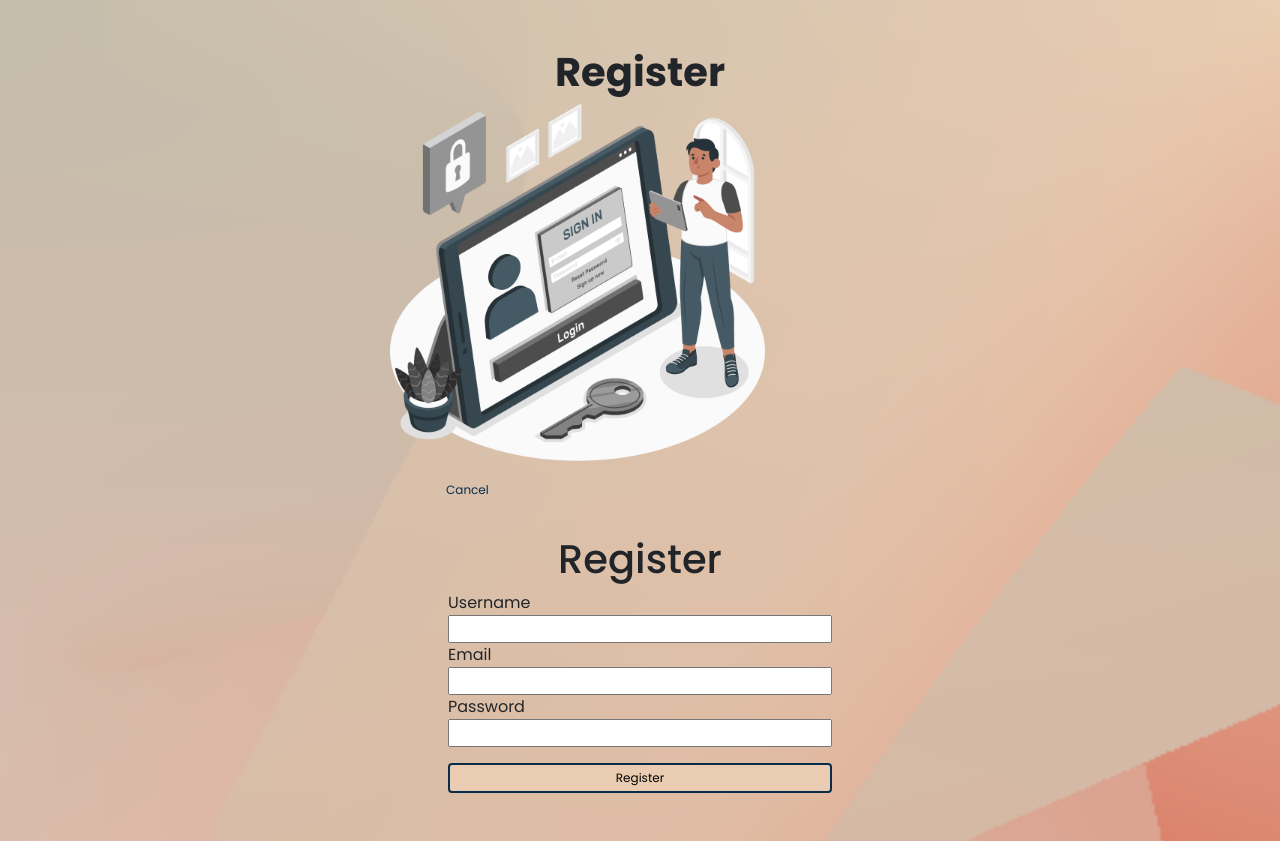
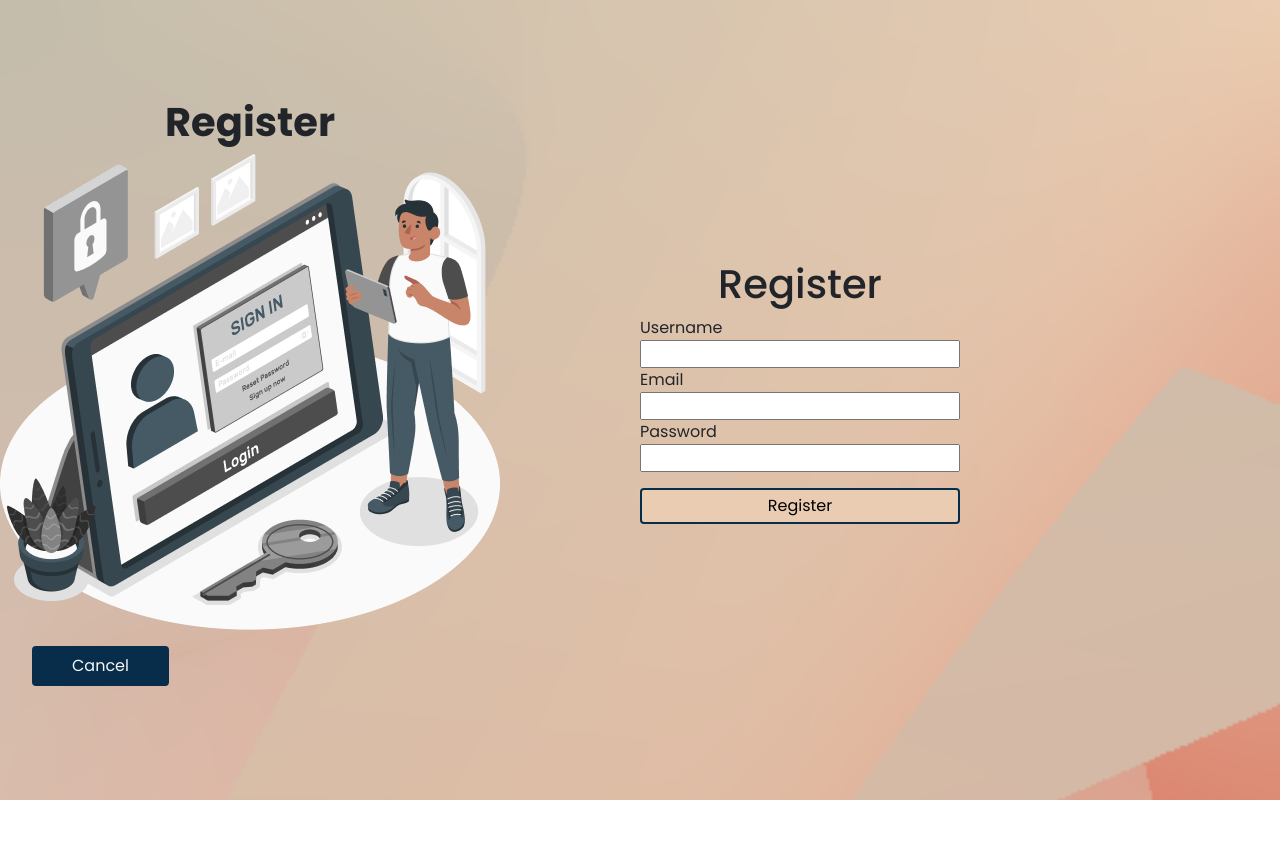
Before and after one commit to tech-4-impact-FE-3/Group-Project-2, a React (Vite) app: page /register in a window 1280 px wide. After the commit the page ends 800 px from the top, so only its background shows below. Built offline with nearby package versions, Linux system fonts and the light colour scheme.

Commit message:
responsive dasboard

```diff
--- a/src/App.css
+++ b/src/App.css
@@ -252,7 +252,7 @@
 
 .form-login,
 .form-register {
-    width: 120%;
+    width: 100%;
 }
 
 .return-btn {
@@ -269,7 +269,7 @@
     color: #F9F5F4;
 }
 
-@media only screen and (max-width:1345px) {
+@media only screen and (max-width:960px) {
     .index-content,
     .login-register-content {
         flex-direction: column;
@@ -396,52 +396,3 @@
 .overview {
     margin-top: 1rem;
 }
-
-@media only screen and (max-width:1440px) {
-    .index-content,
-    .login-content {
-        flex-direction: column;
-    }
-    .bg-image {
-        height: auto;
-    }
-    .page-img img {
-        width: 75%;
-    }
-    .page-img h1 {
-        margin-top: 3rem;
-    }
-    .index-text h1,
-    .login-text h1 {
-        margin: 2rem 0 0.5rem 0;
-        font-size: 2em;
-    }
-    .index-text p {
-        width: 75%;
-        margin: 0.5rem 0;
-        font-size: 0.75rem;
-    }
-    .login-text {
-        margin-right: 0;
-    }
-    .btn-darker {
-        margin: 1rem 0 2rem 0;
-        font-size: 0.75rem;
-        padding: 0.25rem 1.5rem;
-    }
-    .btn-lighter {
-        margin: 1rem 0 3rem 0;
-        font-size: 0.75rem;
-        padding: 0.25rem 1.5rem;
-    }
-    .return-btn .btn-darker {
-        margin-left: 0;
-        color: #072D4B;
-        background-color: transparent;
-    }
-    .return-btn .btn-darker:hover {
-        color: #F9F5F4;
-        background-color: transparent;
-    }
-
-}
--- a/src/pages/Dashboard.jsx
+++ b/src/pages/Dashboard.jsx
@@ -2,9 +2,7 @@ import React from 'react';
 import BarKategori from '../components/BarKategori';
 import BuatForum from '../components/BuatForum';
 import Navbar from '../components/Navbar';
-import education from "../img/asean-education.jpg";
-import politik from "../img/asean-politik.jpg";
-import kesehatan from "../img/asean-kesehatan.jpg";
+import ContainerForum from '../components/ContainerForum';
 
 const Dashboard = () => {
     return (
@@ -12,38 +10,9 @@ const Dashboard = () => {
             <Navbar />
             <div className="d-flex justify-content-between">
                 <BarKategori />
-                <div className="container-forum">
-                    <h2>Trending Forum</h2>
-                    <div className="forum">
-                        <img src={education} alt="image" />
-                        <div className="forum-info">
-                            <a href="#">
-                                <h3>Pemerintah Indonesia Ajak Negara ASEAN Fokus Pulihkan Pendidikan</h3>
-                            </a>
-                        </div>
-                        <div className="overview">
-                            Dalam pertemuan ke-12 Menteri Pendidikan se-ASEAN (Twelfth ASEAN Education Minister Meeting/12th ASED) di Hanoi, Vietnam, pada 13-14 Oktober 2022..
-                        </div>
-                    </div>
-                    <div className="forum">
-                        <img src={politik} alt="image" />
-                        <div className="forum-info">
-                            <h3>9 Bentuk Kerjasama dalam Bidang Politik ASEAN</h3>
-                        </div>
-                        <div className="overview">
-                            bermanfaat bagi para pelajar dan umum dalam memahami apa saja jenis-jenis kerjasama yang diterapkan para negara Asia Tenggara hingga kini..
-                        </div>
-                    </div>
-                    <div className="forum">
-                        <img src={kesehatan} alt="image" />
-                        <div className="forum-info">
-                            <h3>Indonesia akan dorong penguatan kerja sama kesehatan ASEAN pada 2023</h3>
-                        </div>
-                        <div className="overview">
-                            Kita kan ingin ASEAN menjadi episentrum pertumbuhan ekonomi, kan tidak mungkin ekonomi tumbuh kalau orangnya pada sakit maka integrasi ASEAN harus semakin diperkuat termasuk di bidang kesehatan..
-                        </div>
-                    </div>
-                </div>
+            <div className = "ContainerForum">
+                <ContainerForum />
+            </div>
                 <BuatForum />
             </div>
         </div>
```
